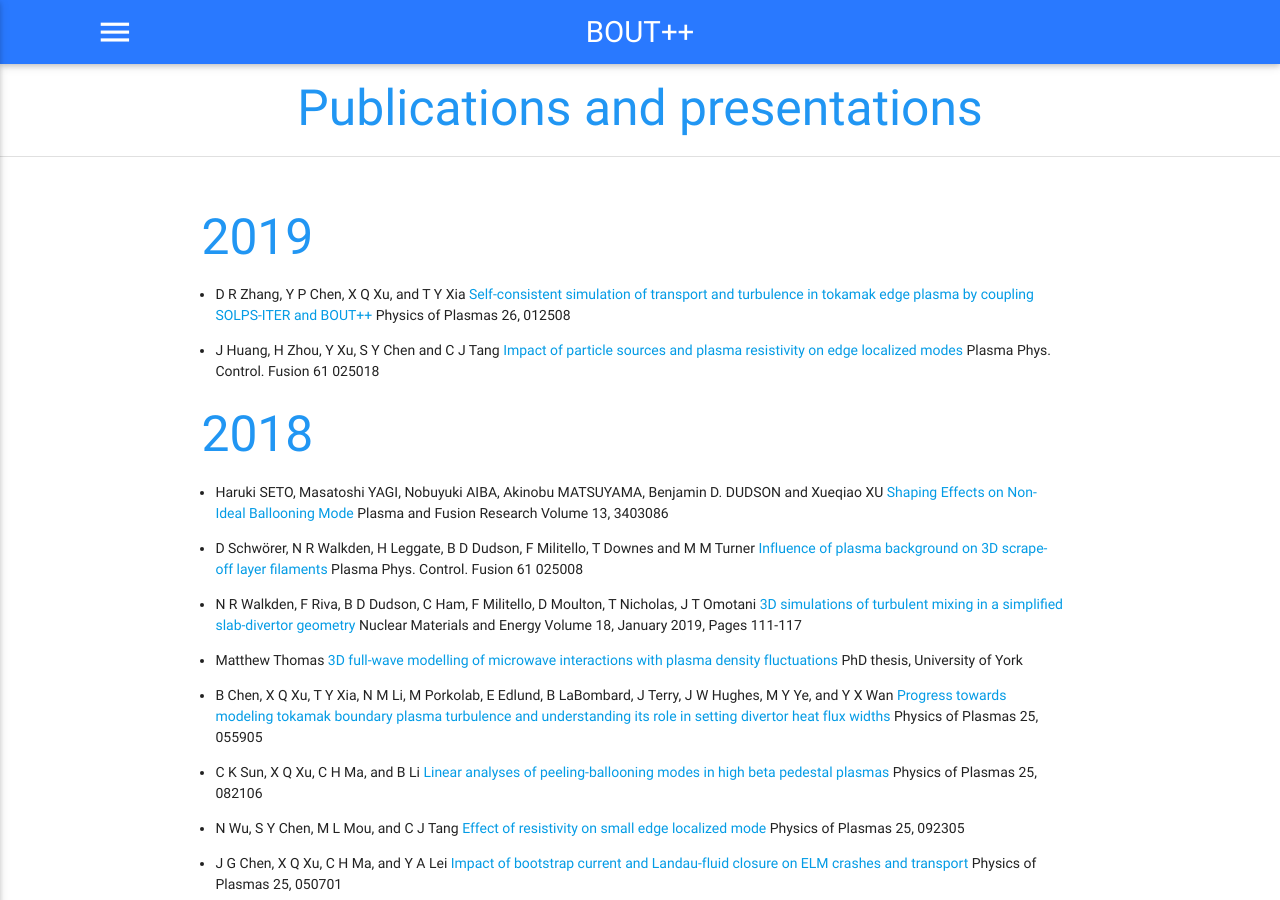
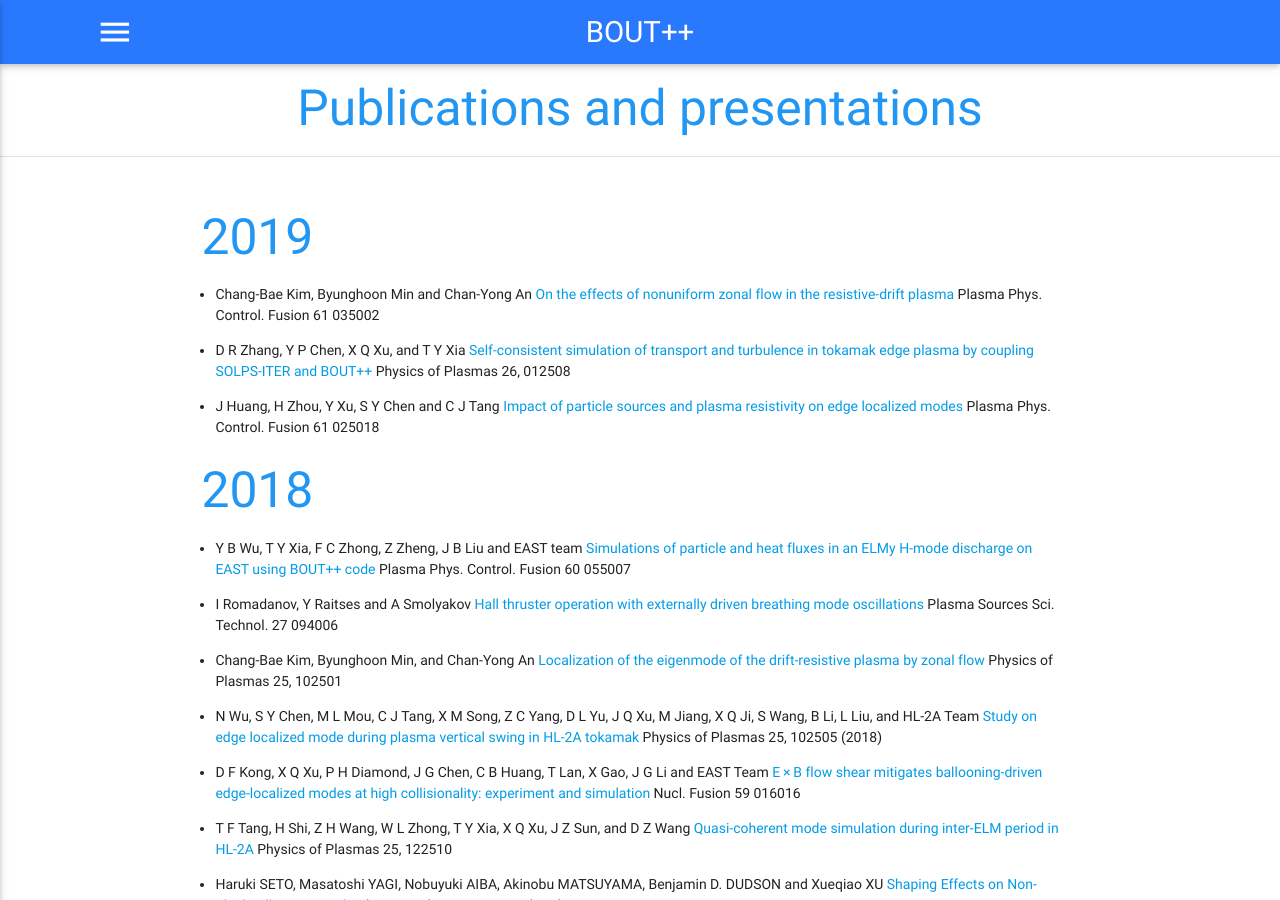
Before and after one commit to boutproject/boutproject.github.io, a Jekyll site: the page built from publications/index.md, in a window 1280 px wide and 900 px high. Built offline with Jekyll 4.4.1, drawn with Linux system fonts in a browser that asks for light colours.

Commit message:
More 2018/19 papers

```diff
--- a/publications/index.md
+++ b/publications/index.md
@@ -8,12 +8,19 @@ nav-state: publications
 2019
 ----
 
+* Chang-Bae Kim, Byunghoon Min and Chan-Yong An [On the effects of nonuniform zonal flow in the resistive-drift plasma](https://doi.org/10.1088/1361-6587/aaf622) Plasma Phys. Control. Fusion 61 035002
 * D R Zhang, Y P Chen, X Q Xu, and T Y Xia [Self-consistent simulation of transport and turbulence in tokamak edge plasma by coupling SOLPS-ITER and BOUT++](https://doi.org/10.1063/1.5084093) Physics of Plasmas 26, 012508
 * J Huang, H Zhou, Y Xu, S Y Chen and C J Tang [Impact of particle sources and plasma resistivity on edge localized modes](https://doi.org/10.1088/1361-6587/aaf410) Plasma Phys. Control. Fusion 61 025018
 
 2018
 ----
 
+* Y B Wu, T Y Xia, F C Zhong, Z Zheng, J B Liu and EAST team [Simulations of particle and heat fluxes in an ELMy H-mode discharge on EAST using BOUT++ code](https://doi.org/10.1088/1361-6587/aab52c) Plasma Phys. Control. Fusion 60 055007
+* I Romadanov, Y Raitses and A Smolyakov [Hall thruster operation with externally driven breathing mode oscillations](https://doi.org/10.1088/1361-6595/aadf06) Plasma Sources Sci. Technol. 27 094006
+* Chang-Bae Kim, Byunghoon Min, and Chan-Yong An [Localization of the eigenmode of the drift-resistive plasma by zonal flow](https://doi.org/10.1063/1.5048952) Physics of Plasmas 25, 102501
+* N Wu, S Y Chen, M L Mou, C J Tang, X M Song, Z C Yang, D L Yu, J Q Xu, M Jiang, X Q Ji, S Wang, B Li, L Liu, and HL-2A Team [Study on edge localized mode during plasma vertical swing in HL-2A tokamak](https://doi.org/10.1063/1.5049348) Physics of Plasmas 25, 102505 (2018)
+* D F Kong, X Q Xu, P H Diamond, J G Chen, C B Huang, T Lan, X Gao, J G Li and EAST Team [E × B flow shear mitigates ballooning-driven edge-localized modes at high collisionality: experiment and simulation](https://doi.org/10.1088/1741-4326/aaef0c) Nucl. Fusion 59 016016
+* T F Tang, H Shi, Z H Wang, W L Zhong, T Y Xia, X Q Xu, J Z Sun, and D Z Wang [Quasi-coherent mode simulation during inter-ELM period in HL-2A](https://doi.org/10.1063/1.5050853) Physics of Plasmas 25, 122510
 * Haruki SETO, Masatoshi YAGI, Nobuyuki AIBA, Akinobu MATSUYAMA, Benjamin D. DUDSON and Xueqiao XU [Shaping Effects on Non-Ideal Ballooning Mode](http://www.jspf.or.jp/PFR/PFR_articles/pfr2018/pfr2018_13-3403086.html) Plasma and Fusion Research Volume 13, 3403086
 * D Schwörer, N R Walkden, H Leggate, B D Dudson, F Militello, T Downes and M M Turner [Influence of plasma background on 3D scrape-off layer filaments](https://doi.org/10.1088/1361-6587/aae8fe) Plasma Phys. Control. Fusion 61 025008
 * N R Walkden, F Riva, B D Dudson, C Ham, F Militello, D Moulton, T Nicholas, J T Omotani [3D simulations of turbulent mixing in a simplified slab-divertor geometry](https://doi.org/10.1016/j.nme.2018.12.005) Nuclear Materials and Energy Volume 18, January 2019, Pages 111-117
```
